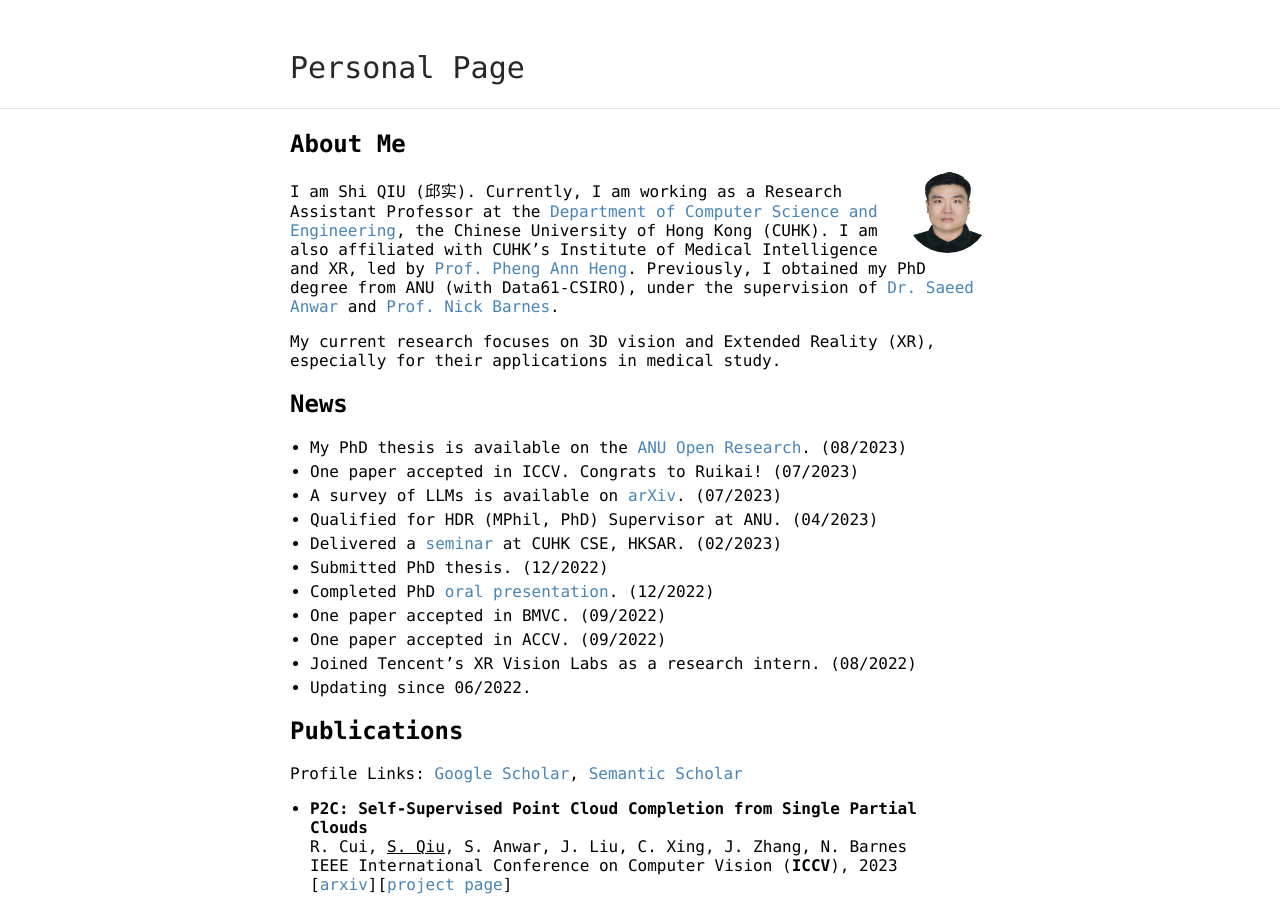
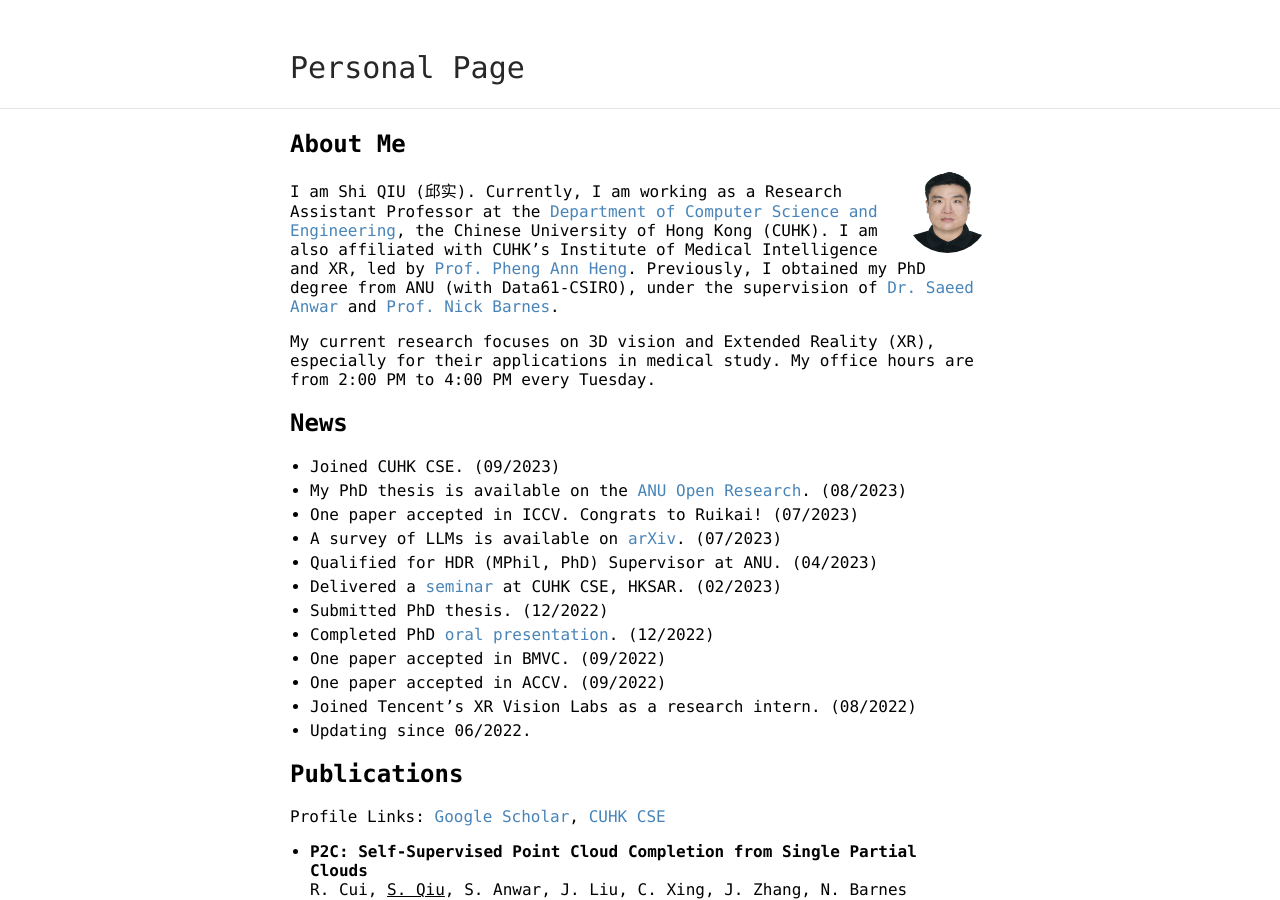
Before and after one commit to ShiQiu0419/ShiQiu0419.github.io, a Jekyll site: the page built from index.md, in a window 1280 px wide and 900 px high. Built offline with Jekyll 4.4.1, drawn with Linux system fonts in a browser that asks for light colours; our own code applies the rules of GitHub Pages for plain Markdown files.

Commit message:
Update index.md

```diff
--- a/index.md
+++ b/index.md
@@ -7,9 +7,10 @@ layout: default
 
 I am Shi QIU (邱实). Currently, I am working as a Research Assistant Professor at the [Department of Computer Science and Engineering](https://www.cse.cuhk.edu.hk/), the Chinese University of Hong Kong (CUHK). I am also affiliated with CUHK's Institute of Medical Intelligence and XR, led by [Prof. Pheng Ann Heng](http://www.cse.cuhk.edu.hk/~pheng/). Previously, I obtained my PhD degree from ANU (with Data61-CSIRO), under the supervision of [Dr. Saeed Anwar](https://saeed-anwar.github.io/) and [Prof. Nick Barnes](http://users.cecs.anu.edu.au/~nmb/).
 
-My current research focuses on 3D vision and Extended Reality (XR), especially for their applications in medical study.
+My current research focuses on 3D vision and Extended Reality (XR), especially for their applications in medical study. My office hours are from 2:00 PM to 4:00 PM every Tuesday.
 
 ## News
+* Joined CUHK CSE. (09/2023)
 * My PhD thesis is available on the [ANU Open Research](https://openresearch-repository.anu.edu.au/handle/1885/294551). (08/2023)
 * One paper accepted in ICCV. Congrats to Ruikai! (07/2023)
 * A survey of LLMs is available on [arXiv](https://arxiv.org/abs/2307.06435). (07/2023)
@@ -23,7 +24,7 @@ My current research focuses on 3D vision and Extended Reality (XR), especially f
 * Updating since 06/2022.
 
 ## Publications
-Profile Links: [Google Scholar](https://scholar.google.com/citations?user=OPNVthUAAAAJ), [Semantic Scholar](https://www.semanticscholar.org/author/Shi-Qiu/2055117257)
+Profile Links: [Google Scholar](https://scholar.google.com/citations?user=OPNVthUAAAAJ), [CUHK CSE](https://www.cse.cuhk.edu.hk/people/faculty/shi-qiu/)
 * **P2C: Self-Supervised Point Cloud Completion from Single Partial Clouds**
 R. Cui, <ins>S. Qiu</ins>, S. Anwar, J. Liu, C. Xing, J. Zhang, N. Barnes
 IEEE International Conference on Computer Vision (**ICCV**), 2023
```
